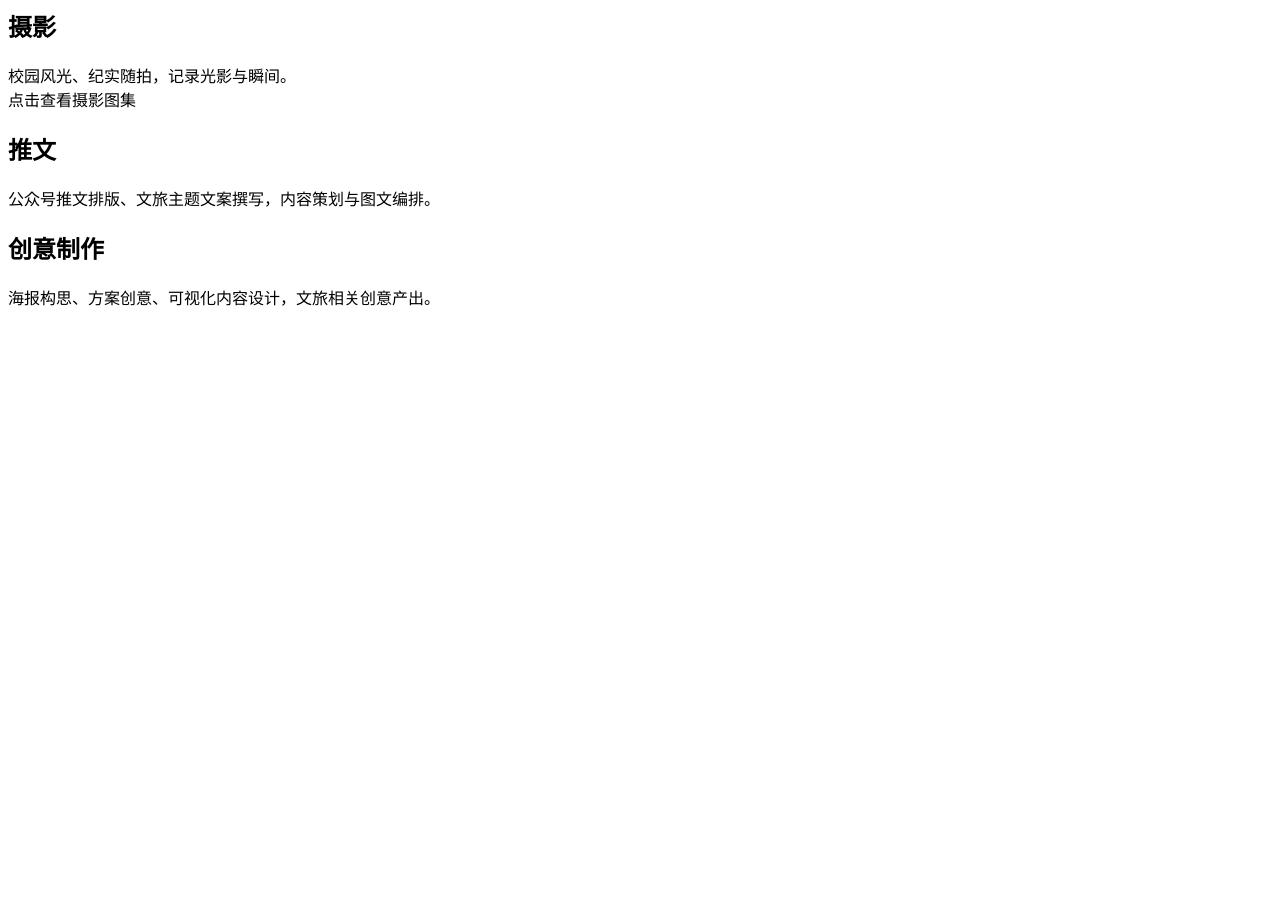
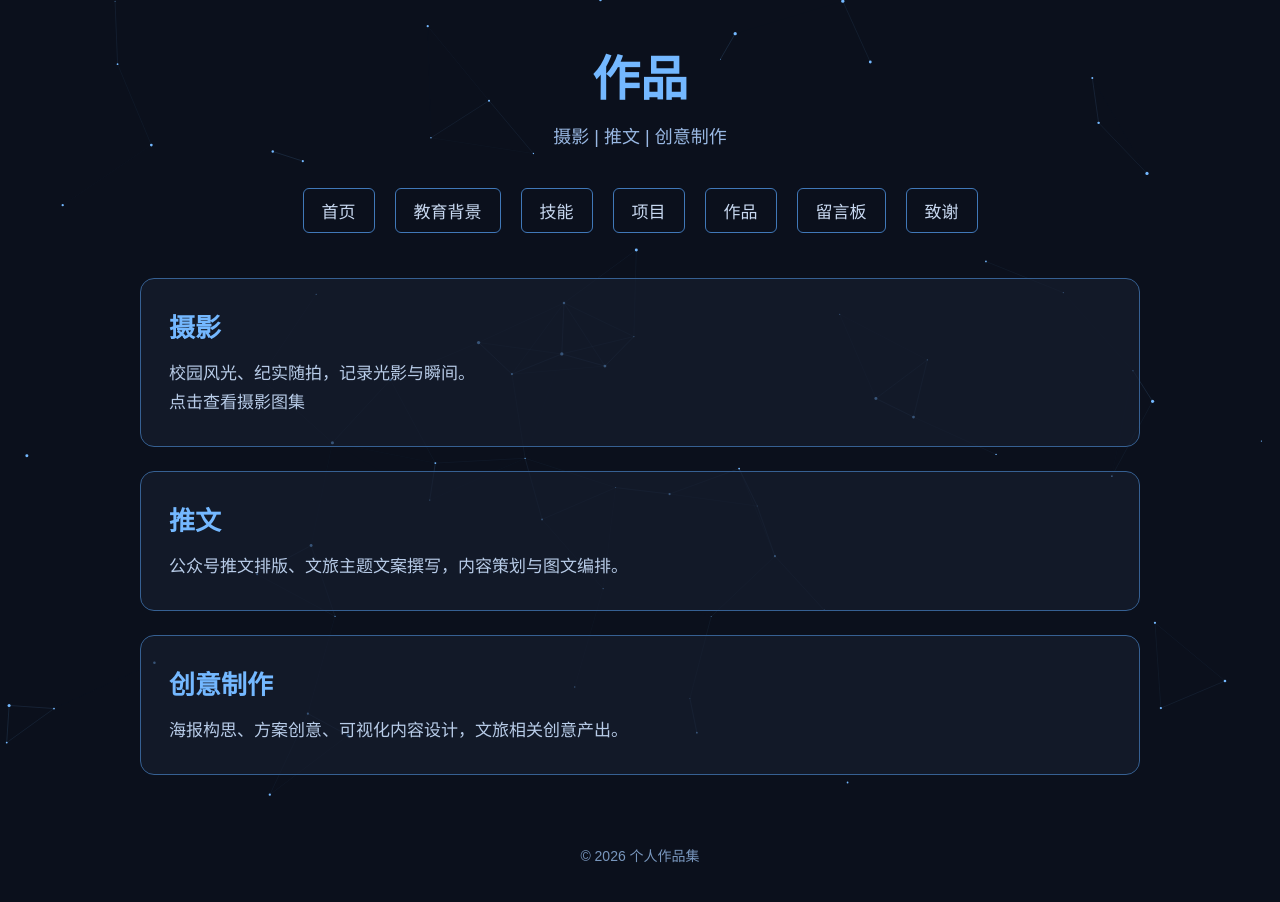
Before and after one commit to Ivanna-CN/my-portfolio, a plain HTML site: page works.html in a window 1280 px wide. Before the commit the page ends 800 px from the top, so only its background shows below. Drawn offline with Linux system fonts and the light colour scheme.

Commit message:
Add files via upload

```diff
--- a/works.html
+++ b/works.html
@@ -1,17 +1,199 @@
+<!DOCTYPE html>
+<html lang="zh-CN">
+<head>
+<meta charset="UTF-8">
+<meta name="viewport" content="width=device-width, initial-scale=1.0">
+<title>作品</title>
+<style>
+* {
+    margin: 0;
+    padding: 0;
+    box-sizing: border-box;
+    font-family: "Microsoft Yahei", sans-serif;
+}
+body {
+    background-color: #0b101c;
+    color: #c8d8f0;
+    overflow-x: hidden;
+}
+#canvas-bg {
+    position: fixed;
+    top: 0;
+    left: 0;
+    z-index: 0;
+}
+.container {
+    position: relative;
+    z-index: 1;
+    min-height: 100vh;
+    padding: 40px 20px;
+}
+header {
+    text-align: center;
+    margin-bottom: 40px;
+}
+header h1 {
+    font-size: 48px;
+    margin-bottom: 12px;
+    color: #74b8ff;
+}
+header p {
+    font-size: 18px;
+    color: #99b8e3;
+}
+nav {
+    display: flex;
+    justify-content: center;
+    gap: 20px;
+    flex-wrap: wrap;
+    margin-bottom: 45px;
+}
+nav a {
+    color: #c8d8f0;
+    text-decoration: none;
+    font-size: 17px;
+    padding: 9px 18px;
+    border: 1px solid #4078b8;
+    border-radius: 6px;
+    transition: 0.3s;
+}
+nav a:hover {
+    background: #204068;
+    color: #74b8ff;
+    border-color: #74b8ff;
+}
+.card-wrap {
+    max-width: 1000px;
+    margin: 0 auto;
+    display: flex;
+    flex-direction: column;
+    gap: 24px;
+}
+.card-item {
+    background-color: rgba(24, 32, 48, 0.65);
+    border: 1px solid #366092;
+    border-radius: 14px;
+    padding: 28px;
+    transition: 0.3s;
+}
+.card-item.link-card {
+    cursor: pointer;
+}
+.card-item.link-card:hover {
+    border-color: #74b8ff;
+    background-color: rgba(32, 44, 66, 0.75);
+    transform: translateY(-3px);
+}
+.card-item h2 {
+    color: #74b8ff;
+    font-size: 26px;
+    margin-bottom: 16px;
+}
+.card-item p {
+    font-size: 17px;
+    line-height: 1.7;
+    color: #b8cce8;
+}
+footer {
+    text-align: center;
+    margin-top: 70px;
+    color: #7896bd;
+    font-size: 14px;
+}
+</style>
+</head>
+<body>
+<canvas id="canvas-bg"></canvas>
+<div class="container">
+    <header>
+        <h1>作品</h1>
+        <p>摄影 | 推文 | 创意制作</p>
+    </header>
+    <nav>
+        <a href="index.html">首页</a>
+        <a href="education.html">教育背景</a>
+        <a href="skills.html">技能</a>
+        <a href="projects.html">项目</a>
+        <a href="works.html">作品</a>
+        <a href="message.html">留言板</a>
+        <a href="thanks.html">致谢</a>
+    </nav>
+
     <div class="card-wrap">
-    <!-- 摄影模块 -->
         <div class="card-item link-card" onclick="location.href='photo-gallery.html'">
             <h2>摄影</h2>
             <p>校园风光、纪实随拍，记录光影与瞬间。<br>点击查看摄影图集</p>
         </div>
-    <!-- 推文模块 -->
         <div class="card-item">
             <h2>推文</h2>
             <p>公众号推文排版、文旅主题文案撰写，内容策划与图文编排。</p>
         </div>
-    <!-- 创意制作模块 -->
         <div class="card-item">
             <h2>创意制作</h2>
             <p>海报构思、方案创意、可视化内容设计，文旅相关创意产出。</p>
         </div>
     </div>
+
+    <footer>© 2026 个人作品集</footer>
+</div>
+
+<script>
+const canvas = document.getElementById('canvas-bg');
+const ctx = canvas.getContext('2d');
+let w, h;
+let dots = [];
+function resize(){
+    w = canvas.width = window.innerWidth;
+    h = canvas.height = window.innerHeight;
+}
+resize();
+window.addEventListener('resize',resize);
+class Dot{
+    constructor(){
+        this.x = Math.random()*w;
+        this.y = Math.random()*h;
+        this.r = Math.random()*1.3 + 0.4;
+        this.speedX = (Math.random()-0.5)*0.25;
+        this.speedY = (Math.random()-0.5)*0.25;
+    }
+    update(){
+        this.x += this.speedX;
+        this.y += this.speedY;
+        if(this.x<0||this.x>w) this.speedX *= -1;
+        if(this.y<0||this.y>h) this.speedY *= -1;
+    }
+    draw(){
+        ctx.beginPath();
+        ctx.arc(this.x,this.y,this.r,0,Math.PI*2);
+        ctx.fillStyle="#74b8ff";
+        ctx.fill();
+    }
+}
+for(let i=0;i<70;i++) dots.push(new Dot());
+function line(){
+    for(let i=0;i<dots.length;i++){
+        for(let j=i+1;j<dots.length;j++){
+            let dx = dots[i].x - dots[j].x;
+            let dy = dots[i].y - dots[j].y;
+            let d = Math.sqrt(dx*dx+dy*dy);
+            if(d<120){
+                ctx.beginPath();
+                ctx.moveTo(dots[i].x,dots[i].y);
+                ctx.lineTo(dots[j].x,dots[j].y);
+                ctx.strokeStyle="rgba(116,184,255,"+(1-d/120)*0.45+")";
+                ctx.lineWidth=0.4;
+                ctx.stroke();
+            }
+        }
+    }
+}
+function animate(){
+    ctx.clearRect(0,0,w,h);
+    dots.forEach(d=>{d.update();d.draw();});
+    line();
+    requestAnimationFrame(animate);
+}
+animate();
+</script>
+</body>
+</html>
```
Lines whose indentation alone changed are shown as unchanged.
